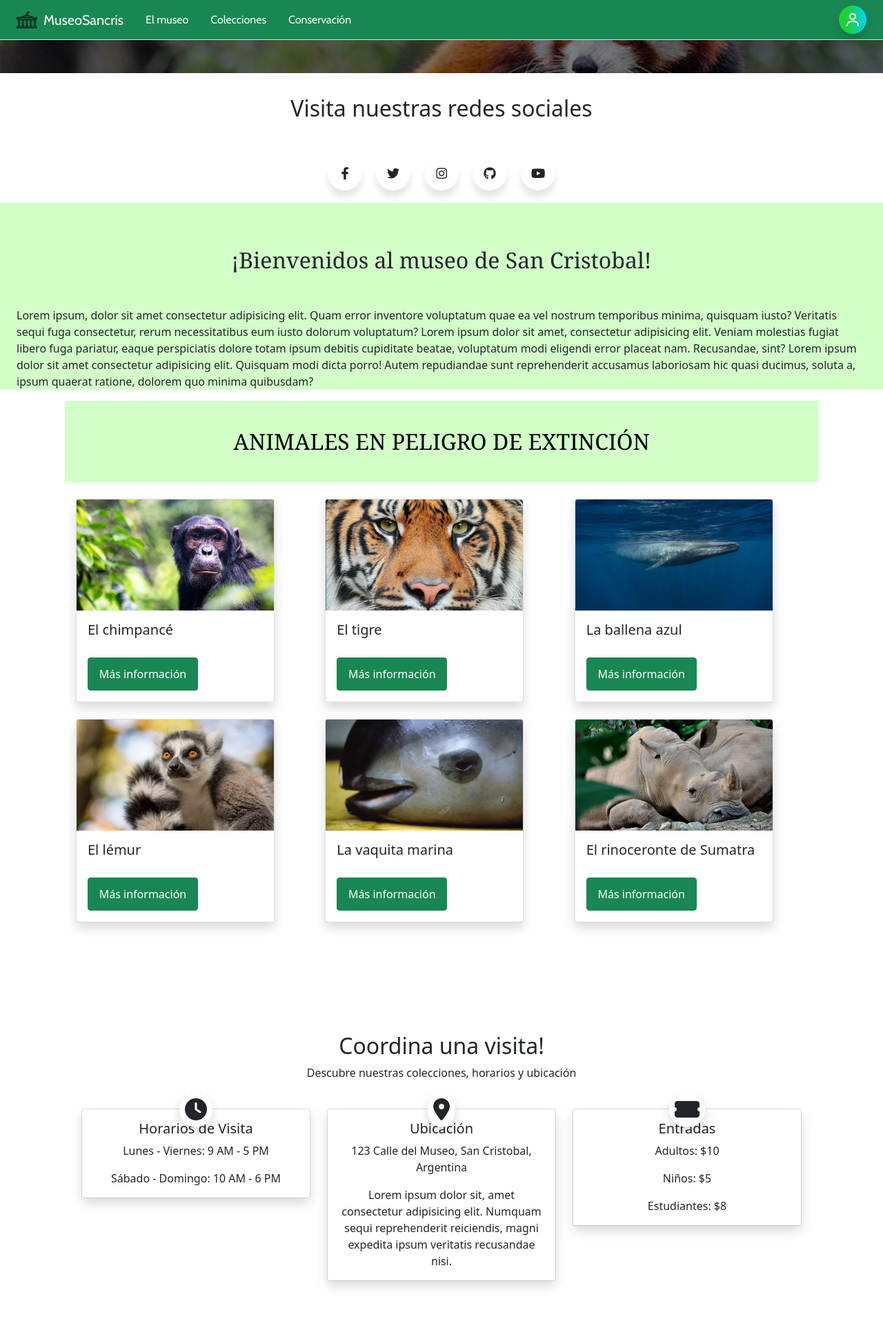
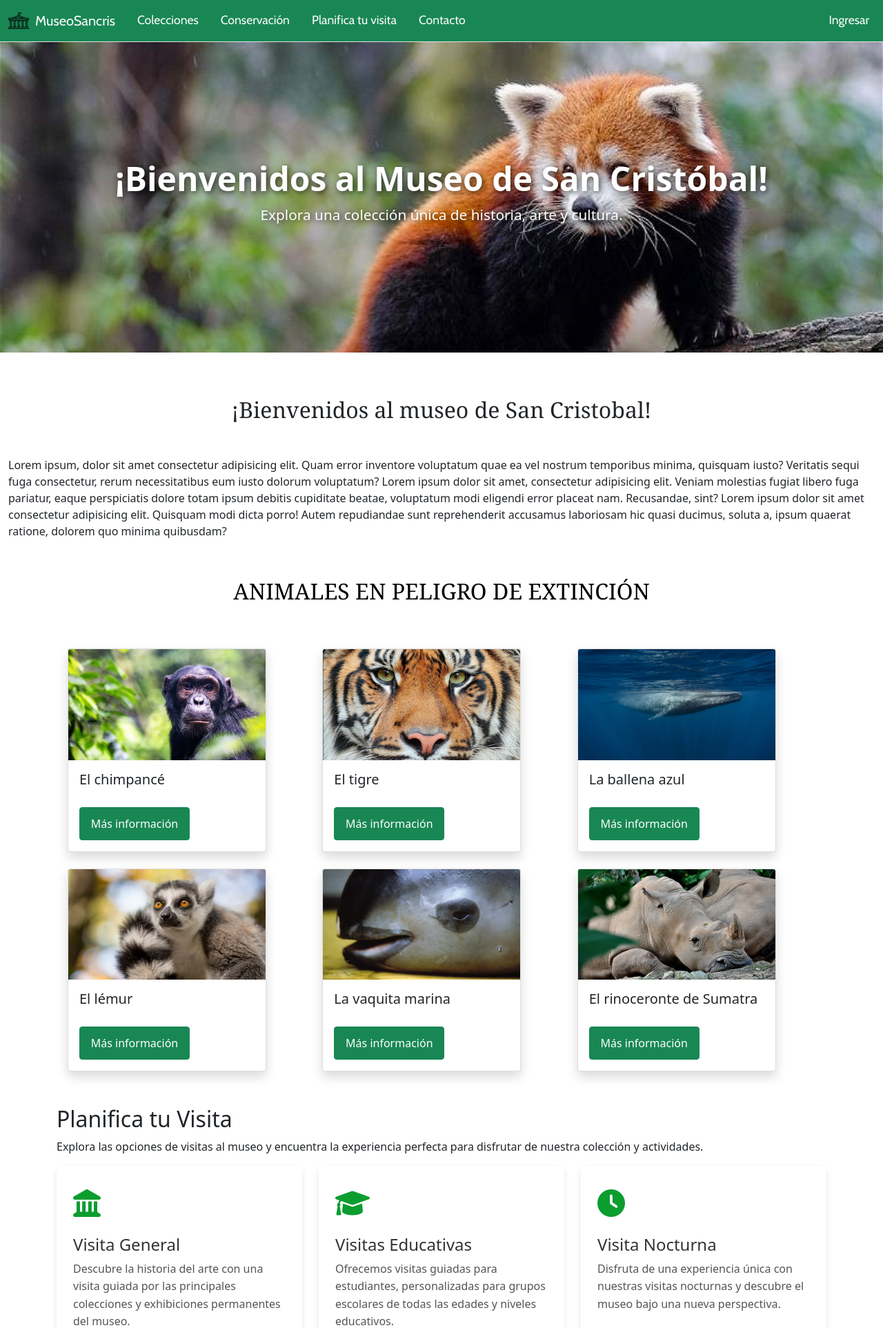
Before and after one commit to ianucraniano/Proyecto2023, a PHP site: page / in a window 1280 px wide. Shown: the top 1925 px of the page at 69% size. Run offline with PHP 8.4, Linux system fonts and the light colour scheme; some libraries are stand-ins or nearby versions; some web fonts are replaced.

Commit message:
Nuevos diseños

```diff
--- a/CSS/app.css
+++ /dev/null
@@ -1,119 +0,0 @@
-
-@import url('https://fonts.googleapis.com/css2?family=Poppins&display=swap');
-
-
-
-
-/*html,
-body {
-    display: grid;
-    height: 100%;
-    width: 100%;
-    place-items: center;
-    background: linear-gradient(315degm #FFF, #D7E1EC);
-}*/
-*:focus,
-*:active {
-    outline: none !important;
-    -webkit-tap-highlight-color: transparent;
-}
-.wrapper {
-    display: flex;
-    justify-content: center;
-    font-family: poppins, monospace
-
-
-}
-
-.wrapper .icon {
-    position: relative;
-    background-color: #FFF;
-    border-radius: 50%;
-    padding: 15px;
-    margin: 10px;
-    width: 50px;
-    height: 50px;
-    font-size: 18px;
-    display: flex;
-    justify-content: center;
-    align-items: center;
-    flex-direction: column;
-    box-shadow: 0 10px 10px rgba(0, 0, 0, 0.1);
-    cursor: pointer;
-    transition: all 0.3s cubic-bezier(0.68, -0.55, 0.265, 1.55);
-}
-
-.wrapper .tooltip {
-    position: absolute;
-    top: 0;
-    font-size: 14px;
-    background-color: #FFF;
-    color: #FFF;
-    padding: 5px 8px;
-    border-radius: 5px;
-    box-shadow: 0 10px 10px rgba(0, 0, 0, 0.1);
-    opacity: 0;
-    pointer-events: none;
-    transition: all 0.3s cubic-bezier(0.68, -0.55, 0.265, 1.55);
-}
-
-.wrapper .icon:hover .tooltip{
-    top: -45px;
-    opacity: 1;
-    visibility: visible;
-    pointer-events: auto;
-}
-
-.wrapper .tooltip::before{
-    position: absolute;
-    content: '';
-    height: 8px;
-    width: 8px;
-    background-color: #FFF;
-    bottom: -3px;
-    left: 50%;
-    transform: translate(-50%) rotate(45deg);
-    transition: all 0.3s cubic-bezier(0.68, -0.55, 0.265, 1.55);
-}
-
-.wrapper .icon:hover span,
-.wrapper .icon:hover .tooltip {
-    text-shadow: 0px -1px 0px rgba(0, 0, 0, 0.1);
-}
-
-.wrapper .facebook:hover,
-.wrapper .facebook:hover .tooltip,
-.wrapper .facebook:hover .tooltip:before {
-    background-color: #3B5999;
-    color: #FFF;
-}
-
-.wrapper .twitter:hover,
-.wrapper .twitter:hover .tooltip,
-.wrapper .twitter:hover .tooltip:before {
-    background-color: #46C1F6;
-    color: #FFF;
-}
-
-.wrapper .instagram:hover,
-.wrapper .instagram:hover .tooltip {
-    background: linear-gradient(0deg,#feda75, #fa7e1e, #d62976, #962fbf, #4f5bd5);
-    color: #FFF;
-}
-.wrapper .instagram:hover .tooltip:before {
-    background: linear-gradient(-45deg,#feda75 50%, #fa7e1e);
-}
-
-.wrapper .github:hover,
-.wrapper .github:hover .tooltip,
-.wrapper .github:hover .tooltip:before {
-    background: #333;
-    color: #FFF;
-}
-
-.wrapper .youtube:hover,
-.wrapper .youtube:hover .tooltip,
-.wrapper .youtube:hover .tooltip:before {
-    background: #E21E10;
-    color: #FFF;
-}
--- a/CSS/contacto.css
+++ b/CSS/contacto.css
@@ -18,6 +18,7 @@
 label{
     color: rgba(0, 0, 0, 0.781);
 
+
 }
 
 .letra{
--- a/conservacion.php
+++ b/conservacion.php
@@ -81,7 +81,7 @@ top: 100px;
 
 <h2 class="titulo1">Especies amenazadas</h2>
 <h3 class="titulo2">Conservación de especies amenazadas</h3>
-<div class="text-center container">
+<div class="text-center ">
 
   <p>Compartimos con ustedes actividades que realizamos en el marco de distintos proyectos relacionados a la fauna amenazada de extinción.</p>
   <p>
--- a/footer.php
+++ b/footer.php
@@ -53,7 +53,7 @@
 }
 
 .footer-social a:hover {
-    color: #15e047;
+    color: #1d4b28;
 }
 
 .footer-bottom {
--- a/header.php
+++ b/header.php
@@ -5,7 +5,6 @@
     <meta charset="UTF-8">
     <meta name="viewport" content="width=device-width, initial-scale=1.0">
     <link href="https: //fonts.googleapis.com/css2? family= Roboto+Condensed:wght@700 & family= Roboto+Slab & display=swap" rel="stylesheet">
-    <link href="https://cdn.jsdelivr.net/npm/bootstrap@5.3.2/dist/css/bootstrap.min.css" rel="stylesheet" integrity="sha384-T3c6CoIi6uLrA9TneNEoa7RxnatzjcDSCmG1MXxSR1GAsXEV/Dwwykc2MPK8M2HN" crossorigin="anonymous">
     <link rel="stylesheet" href="./bootstrap/css/bootstrap.min.css">
     <link href='https://unpkg.com/boxicons@2.1.4/css/boxicons.min.css' rel='stylesheet'>
     <link rel="preconnect" href="https://fonts.googleapis.com">
@@ -19,6 +18,7 @@
 
 
 nav  {
+  position: fixed;
   font-family: "Cabin", sans-serif;
   font-optical-sizing: auto;
   font-weight: <weight>;
@@ -27,6 +27,18 @@ nav  {
     "wdth" 100;
 
 }
+.navbar-links a {
+    color: #fff;
+    text-decoration: none;
+    font-size: 1.1rem;
+    transition: color 0.3s ease, border-bottom 0.3s ease;
+    border-bottom: 2px solid transparent;
+}
+.navbar-links a:hover {
+    color: #0ddb3f;
+    border-bottom: 2px solid #0ddb3f;
+}
+
 .nav-link {
   font-family: "Cabin", sans-serif;
   font-optical-sizing: auto;
@@ -37,55 +49,10 @@ nav  {
 
 }
 
-ul li a:hover{
-  background-color: #1ed138;
-  transition: .5s all;
-  border-radius: 5px;
-}
-/* Estilo general para el elemento .login */
-.login {
-  background: rgb(30,209,56);
-  background: linear-gradient(90deg, rgba(30,209,56,1) 35%, rgba(17,210,145,1) 64%, rgba(0,212,255,1) 100%);
-  border-radius: 50%;
-  transition: 0.5s all;
-  /* Mantenemos la relación de aspecto circular */
-  max-width: 100px; /* Tamaño máximo para evitar que crezca demasiado */
-  max-height: 100px;
-  display: flex;
-  align-items: center;
-  justify-content: center;
-  text-align: center;
-}
-
-/* Estilo para el estado hover */
-ul li .login:hover {
-  background: rgb(34,193,195);
-  background: linear-gradient(0deg, rgba(34,193,195,1) 0%, rgba(245,253,45,1) 100%);
-  border-radius: 50%;
-  transition: 0.5s all;
-}
-
-/* Media queries para pantallas más pequeñas */
-@media (max-width: 768px) { /* Ajusta el tamaño para pantallas medianas */
-  .login {
-    width: 25vw; /* Aumenta el tamaño relativo para pantallas medianas */
-    height: 25vw;
-    max-width: 80px; /* Tamaño máximo para pantallas medianas */
-    max-height: 80px;
-  }
-}
-
-@media (max-width: 576px) { /* Ajusta el tamaño para pantallas pequeñas */
-  .login {
-    width: 30vw; /* Aumenta el tamaño relativo para pantallas pequeñas */
-    height: 30vw;
-    max-width: 60px; /* Tamaño máximo para pantallas pequeñas */
-    max-height: 60px;
-  }
-}
 
 
-}
+
+
 </style>
 
 
@@ -97,7 +64,7 @@ ul li .login:hover {
 <nav class="navbar navbar-expand-lg bg-success border-bottom border-body" >
   <div class="container-fluid">
 <img src="./imagenes/museo-britanico.png" alt="Bootstrap" width="30" height="24">
-    <a class="navbar-brand  text-light" href="" href="https://www.flaticon.es/iconos-gratis/museo" title="museo iconos">&nbsp;  MuseoSancris</a>
+    <a class="navbar-brand  text-light" href="index.php" href="https://www.flaticon.es/iconos-gratis/museo" title="museo iconos">&nbsp;  MuseoSancris</a>
     <button class="navbar-toggler" type="button" data-bs-toggle="collapse" data-bs-target="#navbarSupportedContent" aria-controls="navbarSupportedContent" aria-expanded="false" aria-label="Toggle navigation">
       <span class="navbar-toggler-icon"></span>
     </button>
@@ -107,11 +74,9 @@ ul li .login:hover {
 
       if(!isset($_SESSION["dniadmin"])&& !isset($_SESSION["dnigerente"])){
         ?>
-        <ul class="nav justify-content-center ">
+        <ul class="nav justify-content-center navbar-links ">
 
-           <li class="nav-item">
-            <a class="nav-link  text-light"  href="index.php">El museo</a>
-          </li>
+
 
 
           <li class="nav-item">
@@ -120,13 +85,19 @@ ul li .login:hover {
           <li class="nav-item">
             <a class="nav-link text-light" href="conservacion.php">Conservación</a>
           </li>
+          <li class="nav-item">
+            <a class="nav-link text-light" href="#visita">Planifica tu visita</a>
+          </li>
+          <li class="nav-item">
+            <a class="nav-link text-light" href="#contacto">Contacto</a>
+          </li>
 
 
         </ul>
 
-    <ul class='navbar-nav ms-auto'>
+    <ul class='navbar-nav ms-auto navbar-links'>
         <li class="nav-item ">
-            <a class=" nav-link text-light login shadow" title="Ingresar" href="login.php"><svg xmlns="http://www.w3.org/2000/svg" width="24" height="24" viewBox="0 0 24 24" style="fill: rgba(255, 255, 255, 1);transform: ;msFilter:;"><path d="M12 2a5 5 0 1 0 5 5 5 5 0 0 0-5-5zm0 8a3 3 0 1 1 3-3 3 3 0 0 1-3 3zm9 11v-1a7 7 0 0 0-7-7h-4a7 7 0 0 0-7 7v1h2v-1a5 5 0 0 1 5-5h4a5 5 0 0 1 5 5v1z"></path></svg> </a>
+            <a class=" nav-link text-light  " title="Ingresar" href="login.php">Ingresar</a>
         </li>
       </ul>
 
@@ -137,7 +108,7 @@ ul li .login:hover {
 
 
           ?>
-          <ul class="navbar-nav ms-auto">
+          <ul class="navbar-nav ms-auto navbar-links">
 
 
 
@@ -170,7 +141,7 @@ ul li .login:hover {
 
         }elseif(isset($_SESSION["dnigerente"])){
           ?>
-          <ul class="navbar-nav ms-auto">
+          <ul class="navbar-nav ms-auto navbar-links">
             <li class="nav-item">
             <a class="nav-link text-light" href="#">Gerente: <strong class="text-warning"><?php echo $_SESSION['nombregerente'] ." ".$_SESSION['apellidogerente'] ?></strong></a>
           </li>
--- a/index.php
+++ b/index.php
@@ -27,70 +27,128 @@
       <link rel="stylesheet" href="https://cdnjs.cloudflare.com/ajax/libs/font-awesome/6.0.0/css/all.min.css" integrity="sha512-9usAa10IRO0HhonpyAIVpjrylPvoDwiPUiKdWk5t3PyolY1cOd4DSE0Ga+ri4AuTroPR5aQvXU9xC6qOPnzFeg==" crossorigin="anonymous" referrerpolicy="no-referrer" />
 
   <link href="https://fonts.googleapis.com/css2?family=Cabin:ital,wght@0,400..700;1,400..700&display=swap" rel="stylesheet">
+  <style>
+    /* Sección Planifica tu Visita */
+.visit-section {
 
-  </head>
+    background-color: #f8f9fa;
+    text-align: center;
+    margin-top: 10px;
+}
 
-    <body>
-      <?php
+.visit-section h2 {
+    font-size: 2.5rem;
+    color: #333;
+    margin-bottom: 1rem;
+}
 
-      include("header.php");
-      ?>
+.visit-section p {
+    color: #666;
+    max-width: 600px;
+    margin: 0 auto 2rem;
+}
 
-      <div class="fondo img-fluid">
-        <h1 class="presentacion-pagina">Museo de la ciudad de San Cristobal</h1>
+/* Tarjetas de Visita */
+.visit-card-container {
+    display: grid;
+    grid-template-columns: repeat(auto-fit, minmax(280px, 1fr));
+    gap: 1.5rem;
+}
 
+.visit-card {
+    background-color: #fff;
+    border-radius: 8px;
+    box-shadow: 0 4px 8px rgba(0, 0, 0, 0.1);
+    padding: 1.5rem;
+    text-align: left;
+    transition: transform 0.3s ease;
+}
 
-      </div>
+.visit-card:hover {
+    transform: scale(1.03);
+}
+
+.visit-card .icon {
+    font-size: 2.5rem;
+    color: #0c9d2f;
+    margin-bottom: 1rem;
+}
+
+.visit-card h3 {
+    font-size: 1.5rem;
+    margin-bottom: 0.5rem;
+    color: #333;
+}
+
+.visit-card p {
+    color: #555;
+    line-height: 1.6;
+}
+
+.visit-card .btn {
+    display: inline-block;
+    margin-top: 1rem;
+    padding: 0.8rem;
+    font-size: 1rem;
+    color: #fff;
+    background-color: #0c9d2f;
+    border: none;
+    border-radius: 4px;
+    transition: background 0.3s ease;
+    text-decoration: none;
+}
+
+.visit-card .btn:hover {
+    background-color: #2d8f44;
+}
+
+/* Formulario de Contacto */
+.contact-form {
+    margin-top: 3rem;
+    padding: 2rem;
+    background-color: #ffffff;
+    border-radius: 8px;
+    box-shadow: 0 4px 8px rgba(0, 0, 0, 0.1);
+}
+
+.contact-form h3 {
+    font-size: 1.8rem;
+    color: #333;
+    margin-bottom: 1rem;
+}
+
+.contact-form input, .contact-form textarea {
+    width: 100%;
+    padding: 0.8rem;
+    margin-bottom: 1rem;
+    border-radius: 4px;
+    border: 1px solid #ddd;
+    font-size: 1rem;
+}
+
+.contact-form .btn-submit {
+    padding: 0.7rem 1.5rem;
+    font-size: 1rem;
+    color: #fff;
+    background-color: #0c9d2f;
+    border: none;
+    border-radius: 4px;
+    transition: background 0.3s ease;
+}
+
+.contact-form .btn-submit:hover {
+    background-color: #2d8f44;
+}
+
+/* Responsivo */
+@media (max-width: 768px) {
+    .visit-section h2 {
+        font-size: 2rem;
+    }
+}
 
 
 
-  <div class="flex justify-content-center text-center p-4">
-    <h2>Visita nuestras redes sociales</h2>
-  </div>
-
-  <div class="wrapper p-2">
-          <div class="icon facebook">
-              <div class="tooltip">Facebook</div>
-              <span><i class="fab fa-facebook-f"></i></span>
-          </div>
-
-          <div class="icon twitter">
-              <div class="tooltip">Twitter</div>
-              <span><i class="fab fa-twitter"></i></span>
-          </div>
-
-          <div class="icon instagram">
-              <div class="tooltip">Instagram</div>
-              <span><i class="fab fa-instagram"></i></span>
-          </div>
-
-          <div class="icon github">
-              <div class="tooltip">Github</div>
-              <span><i class="fab fa-github"></i></span>
-          </div>
-
-          <div class="icon youtube">
-              <div class="tooltip">Youtube</div>
-              <span><i class="fab fa-youtube"></i></span>
-          </div>
-      </div>
-
-
-<section class= " principal">
-
-<style>
-  body{
-    background-color: rgb(210, 255, 200);
-
-  }
-  .fondo{
-    background-image: linear-gradient(rgba(0, 0, 0, 0.5), rgba(0, 0, 0, 0.5)), url("./imagenes/imagen.jpg");
-  background-size: cover;
-  background-repeat: no-repeat;
-  background-position: center;
-  background-attachment: fixed;
-  height: 400px;
-}
 .presentacion-pagina{
   color: white ;
   font-family: "Cabin", sans-serif;
@@ -99,11 +157,9 @@
   position: relative;
   top:140px;
 }
-  .presentacion{
-    background-color: rgb(210, 255, 200);
-  }
+
   .bienvenido{
-    background-color: rgb(210, 255, 200);
+
     font-family: Georgia, 'Times New Roman', Times, serif;
     padding: 40px;
     display: flex;
@@ -115,12 +171,7 @@
     color: black;
   }
 
-  footer{
-    font-family: "Exo 2", sans-serif;
-  font-optical-sizing: auto;
-  font-weight: <weight>;
-  font-style: normal;
-  }
+
 .carrusel{
   height: 400px;
 }
@@ -138,7 +189,50 @@
             padding-top: 2.5rem;
         }
 
+
+.hero-section {
+    background-image: url("./imagenes/imagen.jpg");
+    background-size: cover;
+    background-position: center;
+    color: white;
+    height: 450px;
+    text-shadow: 2px 2px 8px rgba(0, 0, 0, 0.7);
+    padding: 4rem 2rem;
+    text-align: center;
+}
+.hero-section h1 {
+    font-size: 3rem;
+    font-weight: 700;
+}
+.hero-section p {
+    font-size: 1.3rem;
+}
+
 </style>
+  </head>
+
+    <body>
+      <?php
+
+      include("header.php");
+      ?>
+
+      <!-- <div class="fondo img-fluid">
+        <h1 class="presentacion-pagina">Museo de la ciudad de San Cristobal</h1>
+
+
+      </div> -->
+  <section class="hero-section d-flex flex-column align-items-center justify-content-center">
+      <h1 id="welcomeTitle exhibiciones">¡Bienvenidos al Museo de San Cristóbal!</h1>
+      <p>Explora una colección única de historia, arte y cultura.</p>
+  </section>
+
+
+
+
+<section class= " principal">
+
+
 
     <div class= "presentacion">
       <br>
@@ -355,102 +449,68 @@
 
 
 
-<div class="container mt-5 p-5">
-<div class="section-title text-center p-4 ">
-            <h2>Coordina una visita!</h2>
-            <p>Descubre nuestras colecciones, horarios y ubicación</p>
-        </div>
-        <div class="row">
-            <!-- Carta de Horarios de Visita -->
-            <div class="col-md-4">
-                <div class="card text-center">
-                    <div class="card-icon">
-                        <i class="fas fa-clock fa-2x"></i>
-                    </div>
-                    <div class="card-body shadow">
-                        <h5 class="card-title">Horarios de Visita</h5>
-                        <p class="card-text">Lunes - Viernes: 9 AM - 5 PM</p>
-                        <p class="card-text">Sábado - Domingo: 10 AM - 6 PM</p>
-                    </div>
-                </div>
+<section class="visit-section"></section>
+    <div class="container">
+        <h2>Planifica tu Visita</h2>
+        <p>Explora las opciones de visitas al museo y encuentra la experiencia perfecta para disfrutar de nuestra colección y actividades.</p>
+
+        <div class="visit-card-container">
+            <!-- Tarjeta Visita 1 -->
+            <div class="visit-card">
+                <div class="icon"><i class="fas fa-landmark"></i></div>
+                <h3>Visita General</h3>
+                <p>Descubre la historia del arte con una visita guiada por las principales colecciones y exhibiciones permanentes del museo.</p>
+                <a href="#" class="btn">Más Información</a>
             </div>
-            <!-- Carta de Ubicación -->
-            <div class="col-md-4">
-                <div class="card text-center">
-                    <div class="card-icon">
-                        <i class="fas fa-map-marker-alt fa-2x"></i>
-                    </div>
-                    <div class="card-body shadow">
-                        <h5 class="card-title">Ubicación</h5>
-                        <p class="card-text">123 Calle del Museo, San Cristobal, Argentina</p>
-                        <p class="card-text">Lorem ipsum dolor sit, amet consectetur adipisicing elit. Numquam sequi reprehenderit reiciendis, magni expedita ipsum veritatis recusandae nisi.</p>
 
-                    </div>
-                </div>
+            <!-- Tarjeta Visita 2 -->
+            <div class="visit-card">
+                <div class="icon"><i class="fas fa-graduation-cap"></i></div>
+                <h3>Visitas Educativas</h3>
+                <p>Ofrecemos visitas guiadas para estudiantes, personalizadas para grupos escolares de todas las edades y niveles educativos.</p>
+                <a href="#" class="btn">Más Información</a>
             </div>
-            <!-- Otra Carta a Elección -->
-            <div class="col-md-4">
-                <div class="card text-center">
-                    <div class="card-icon">
-                        <i class="fas fa-ticket-alt fa-2x"></i>
-                    </div>
-                    <div class="card-body shadow">
-                        <h5 class="card-title">Entradas</h5>
-                        <p class="card-text">Adultos: $10</p>
-                        <p class="card-text">Niños: $5</p>
-                        <p class="card-text">Estudiantes: $8</p>
-                    </div>
-                </div>
+
+            <!-- Tarjeta Visita 3 -->
+            <div class="visit-card">
+                <div class="icon"><i class="fas fa-clock"></i></div>
+                <h3>Visita Nocturna</h3>
+                <p>Disfruta de una experiencia única con nuestras visitas nocturnas y descubre el museo bajo una nueva perspectiva.</p>
+                <a href="#" class="btn">Más Información</a>
+            </div>
+
+            <!-- Tarjeta Visita 4 -->
+            <div class="visit-card">
+                <div class="icon"><i class="fas fa-walking"></i></div>
+                <h3>Recorridos Temáticos</h3>
+                <p>Explora temas específicos de la historia del arte y la cultura en nuestros recorridos guiados temáticos.</p>
+                <a href="#" class="btn">Más Información</a>
             </div>
         </div>
+
+        <!-- Formulario de Contacto -->
+        <div class="contact-form">
+            <h3 id="contacto">¿Tienes Preguntas? Contáctanos</h3>
+            <form action="#" method="POST">
+                <input type="text" name="name" placeholder="Nombre Completo" required>
+                <input type="email" name="email" placeholder="Correo Electrónico" required>
+                <textarea name="message" rows="4" placeholder="Escribe tu mensaje aquí..." required></textarea>
+                <button type="submit" class="btn-submit">Enviar Mensaje</button>
+            </form>
+        </div>
     </div>
-
+</section>
 
 
 
 
 <br>
 
-<footer>
 
-<div class=" contacto row">
-  <div class="col-9 mx-auto">
-
-        <div>
-
-          <h2><u>Contacto</u></h2>
-          <p><strong><u>Direccion</u></strong></p>
-          <p>Lisandro de la torre 1376</p>
-          <p>San Cristobal - Santa Fe - Argentina</p>
-          <p><strong><u>Telefono</u></strong></p>
-          <p>+54 3408-678965</p>
-        </div>
-
-      <div class="form-contacto">
-
-        <form action="">
-        <div class="mb-2 ">
-      <label for="exampleFormControlInput1" class="form-label"><u>Nombre</u></label>
-      <input type="email" class="form-control" id="exampleFormControlInput1" placeholder="escriba su nombre completo">
-    </div>
-    <div class="mb-3 ">
-      <label for="exampleFormControlInput1" class="form-label"><u>Email</u></label>
-      <input type="email" class="form-control" id="exampleFormControlInput1" placeholder="name@example.com">
-    </div>
-    <div class="mb-3 ">
-      <label for="exampleFormControlTextarea1" class="form-label"><u>Mensaje</u></label>
-      <textarea class="form-control" id="exampleFormControlTextarea1" placeholder="Escriba un mensaje..."rows="3"></textarea>
-    </div>
-    <button type="button" class="btn btn-dark ">Borrar</button>
-    <button type="button" class="btn btn-light ">Enviar</button>
-        </form>
-      </div>
-  </div>
-</div>
 <hr>
 <?php include ("footer.php"); ?>
 
-</footer>
+
 
 
 
```
